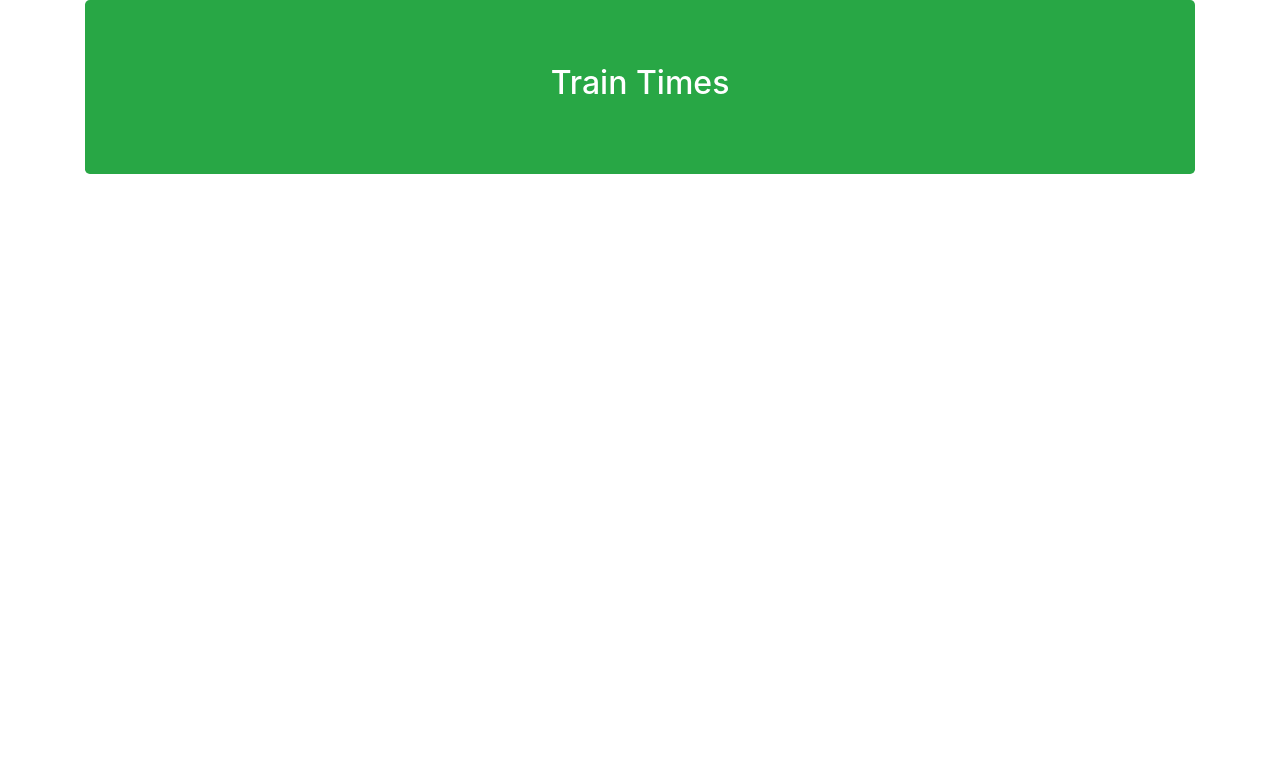
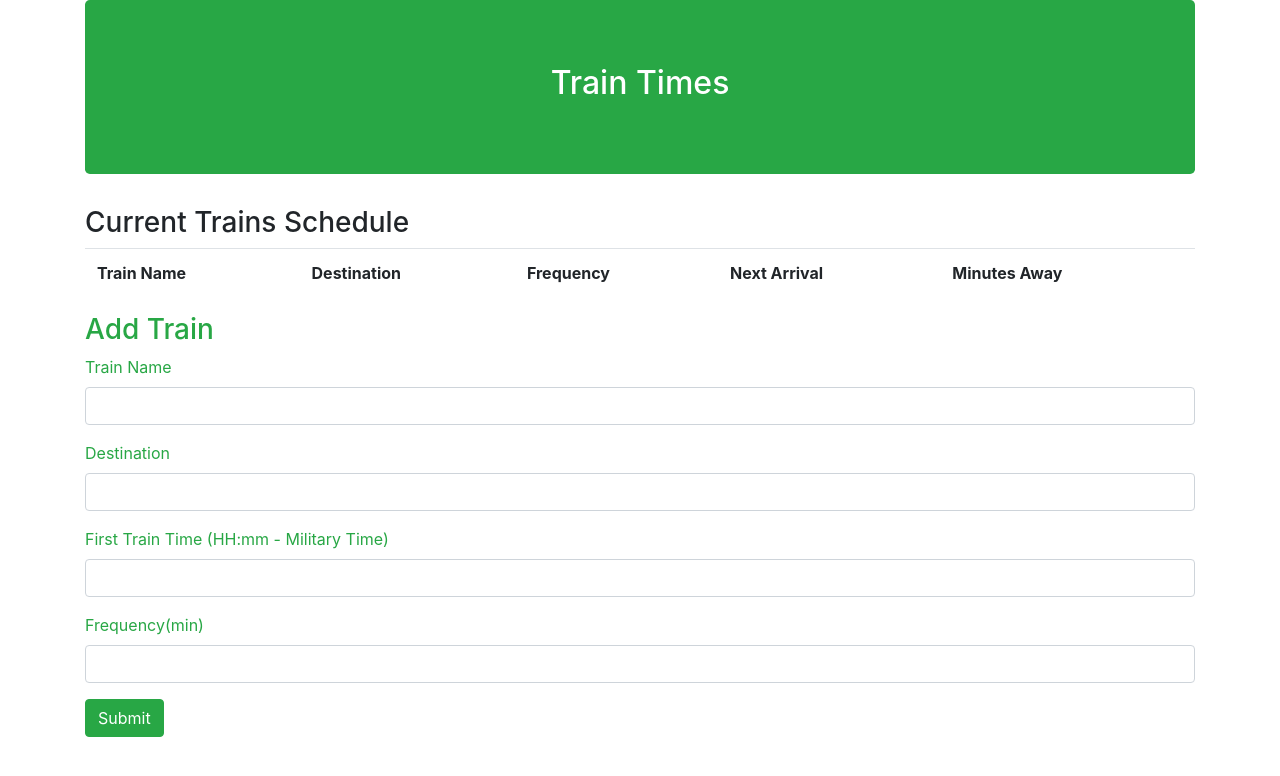
Before and after one commit to jchung225/Train-Time, a plain HTML site: page index.html in a window 1280 px wide. Drawn offline with nearby package versions, Linux system fonts and the light colour scheme.

Commit message:
html done

```diff
--- a/index.html
+++ b/index.html
@@ -16,6 +16,58 @@
 			<h2>Train Times</h2>
         </div>
 
+        <div class="panel panel-success test-success">
+            <div class="panel-heading"><h3>Current Trains Schedule</h3>
+            <div class="panel-body">
+                <table class="table">
+                    <thread>
+                        <tr>
+                            <th>Train Name</th>
+                            <th>Destination </th>
+                            <th>Frequency </th>
+                            <th>Next Arrival </th>
+                            <th>Minutes Away</th>
+                        </tr>
+                    </thread>
+                        <tbody id="add-row"></tbody>
+                </table>
+            </div>
+            </div>
+        </div>
+
+        <div class ="panel panel-success text-success">
+            <div class="panel-heading">
+                <h3>Add Train </h3>
+            </div>
+
+            <div class="panel-body">
+                <form>
+                    <div class="form-group">
+                        <label for="text">Train Name</label>
+                        <input type="text" class="form-control" id="train-name">
+                    </div>
+
+                    <div class="form-group">
+                        <label for="text">Destination</label>
+                        <input type="text" class="form-control" id="destination">
+                    </div>
+
+                    <div class="form-group">
+                        <label for="text">First Train Time (HH:mm - Military Time)</label>
+                        <input type="text" class="form-control" id="first-train">
+                    </div>
+
+                    <div class="form-group">
+                        <label for="text">Frequency(min)</label>
+                        <input type="text" class="form-control" id="frequency">
+                    </div>
+
+                    <button type="submit" id="add-train" class="btn btn-success" id="addtrain">Submit</button>
+
+                </form>
+            </div>
+        </div>
+
 </body>
 
 <script src="https://code.jquery.com/jquery-3.3.1.slim.min.js" integrity="sha384-q8i/X+965DzO0rT7abK41JStQIAqVgRVzpbzo5smXKp4YfRvH+8abtTE1Pi6jizo" crossorigin="anonymous"></script>
```
